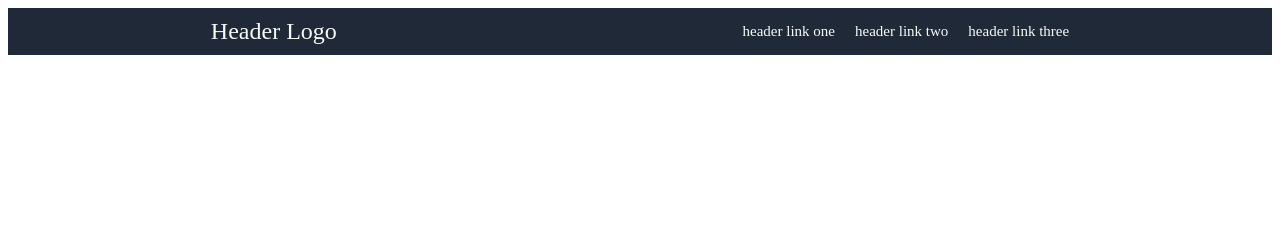
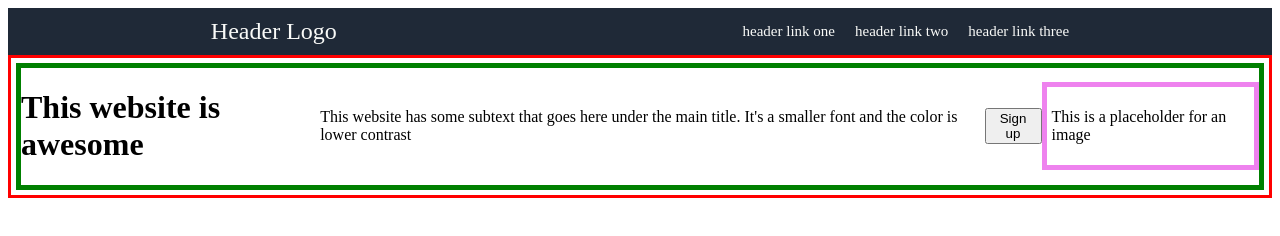
Before and after one commit to protoncoder/landing_page, a plain HTML site: page index.html in a window 1280 px wide. Drawn offline with Linux system fonts and the light colour scheme.

Commit message:
finish header

```diff
--- a/css/styles.css
+++ b/css/styles.css
@@ -1,12 +1,3 @@
-/* .sub-headers a {
-    text-decoration: none;
-} */
-
-body {
-    display: flex;
-    flex-direction: column;
-}
-
 .header a {
     text-decoration: none;
     color: #f9faf8;
@@ -30,3 +21,25 @@ body {
     background: #1F2937;
     color: #f9faf8;
 }
+
+.container-header {
+    border: 3px solid red;
+    padding: 5px;
+    display: flex;
+    flex-wrap: wrap;
+
+}
+
+.left-content {
+    border: 5px solid green;
+    display: flex;
+    align-items:center;
+
+}
+
+.right-content {
+    border: 5px solid violet;
+    padding: 5px;
+    display: flex;
+
+}
--- a/index.html
+++ b/index.html
@@ -10,7 +10,7 @@
 <body>
     <div class="header">
       Header Logo
-    <div class="sub-headers">
+    <div>
        <ul>
          <li><a href="google.com">header link one</a></li>
          <li><a href="google.com">header link two</a></li>
@@ -18,10 +18,22 @@
        </ul>
        </div>
     </div>
+    </header>
 
-    </header>
-    <footer>
+  <div class="container-header">
+    <div class="left-content">
+    <h1>This website is awesome</h1>
+    <p>This website has some subtext that goes here under
+      the main title. It's a smaller font and the color is lower
+      contrast
+    </p>
+    <button>Sign up</button>
+      <div class="right-content">
+        <img src="">
+        <p>This is a placeholder for an image</p>
+    </div>
+  </div>
+</div>
 
-    </footer>
 </body>
 </html>
```
